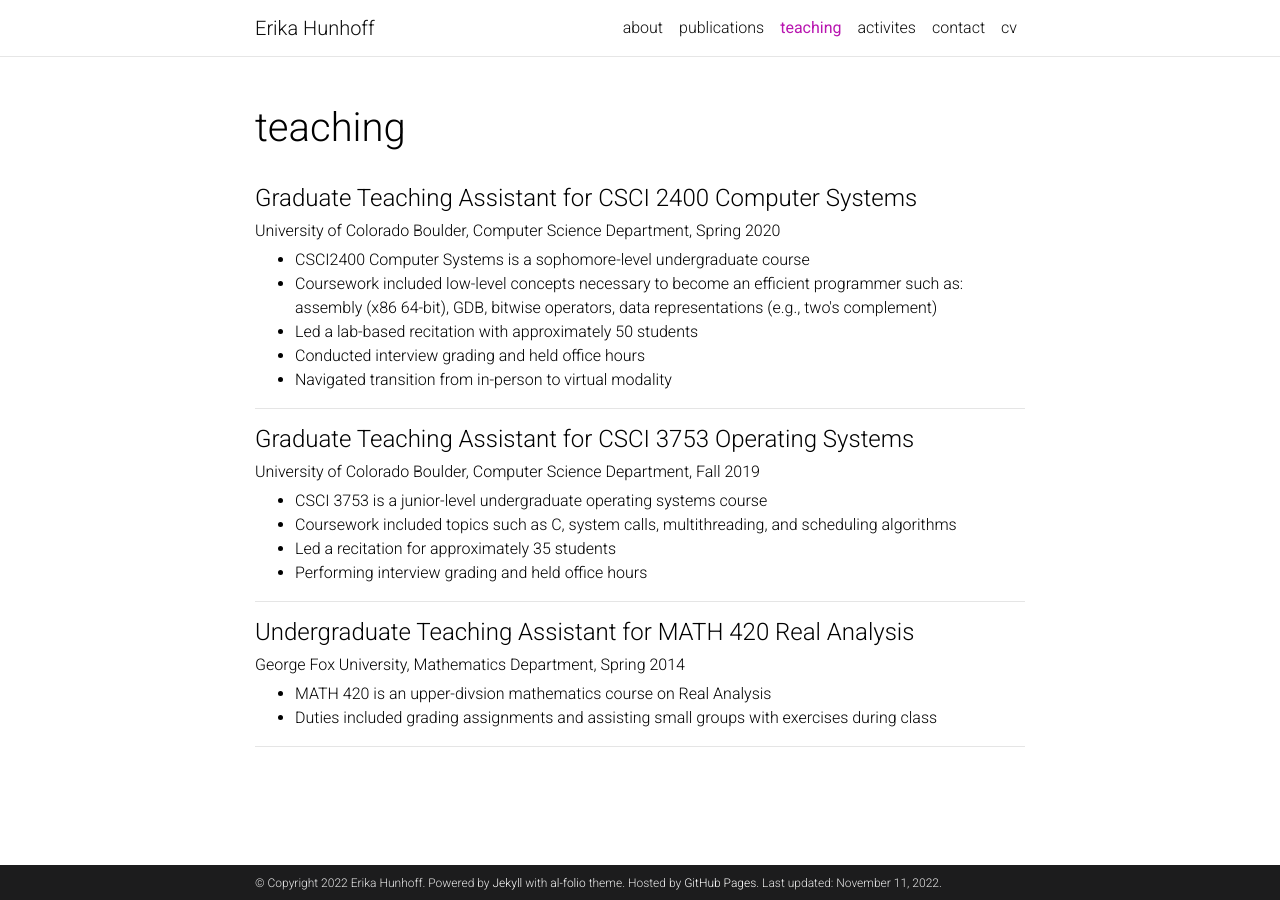
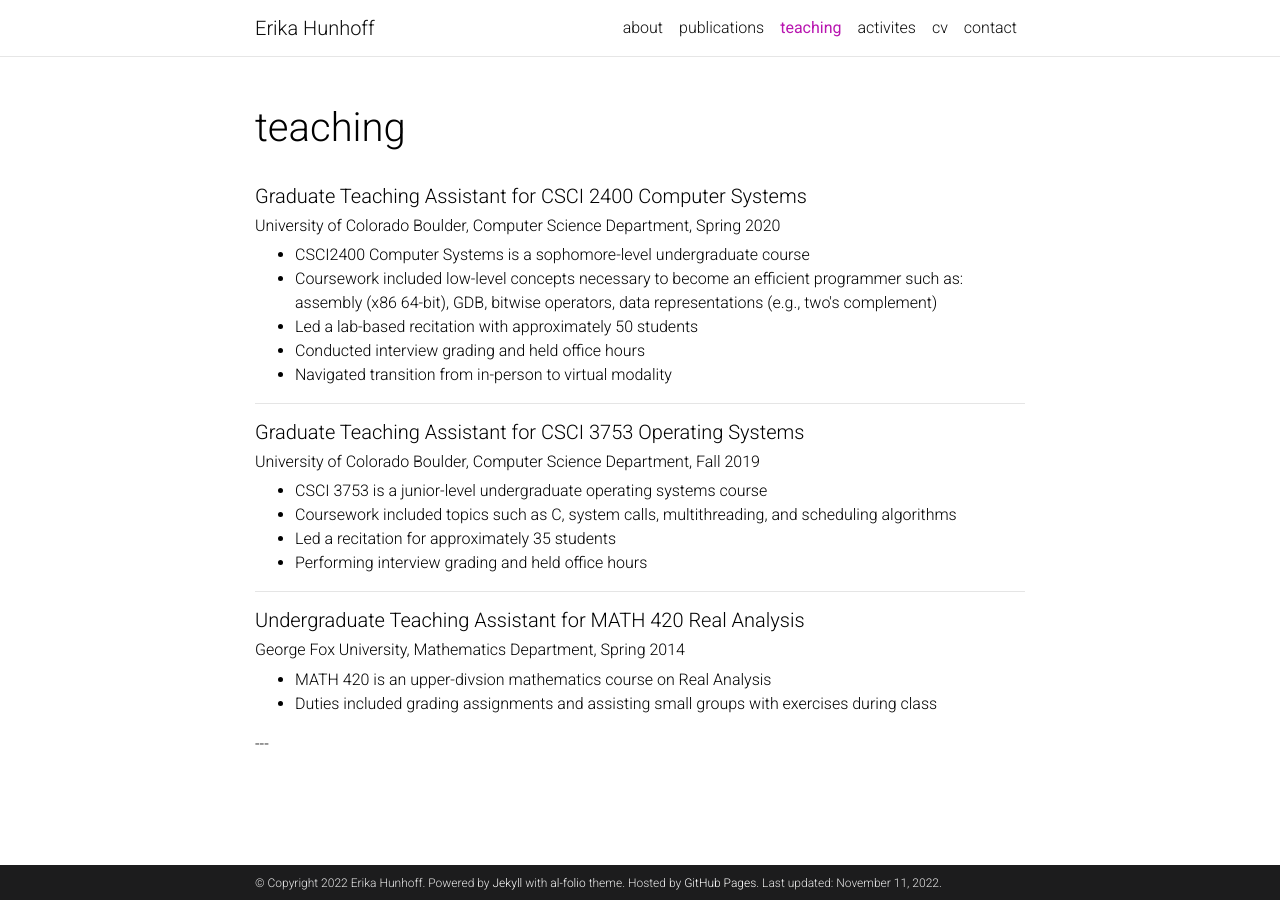
Before and after one commit to hunhoffe/hunhoffe.github.io, a Jekyll site: the page built from _pages/teaching.md, in a window 1280 px wide. Built offline with Jekyll 4.4.1, drawn with Linux system fonts in a browser that asks for light colours; comment, search, counter and statistics services are not loaded; a style sheet for code colours, icons or effects is not loaded.

```diff
--- a/_pages/teaching.md
+++ b/_pages/teaching.md
@@ -7,8 +7,8 @@ nav_order: 2
 socials: true
 ---
 
-#### Graduate Teaching Assistant for CSCI 2400 Computer Systems
-###### University of Colorado Boulder, Computer Science Department, Spring 2020
+<h5>Graduate Teaching Assistant for CSCI 2400 Computer Systems</h5>
+<h6>University of Colorado Boulder, Computer Science Department, Spring 2020</h6>
 
 <ul>
     <li>CSCI2400 Computer Systems is a sophomore-level undergraduate course</li>
@@ -18,10 +18,10 @@ socials: true
     <li>Navigated transition from in-person to virtual modality</li>
 </ul>
 
-***
+---
 
-#### Graduate Teaching Assistant for CSCI 3753 Operating Systems
-###### University of Colorado Boulder, Computer Science Department, Fall 2019
+<h5>Graduate Teaching Assistant for CSCI 3753 Operating Systems</h5>
+<h6>University of Colorado Boulder, Computer Science Department, Fall 2019</h6>
 
 <ul>
     <li>CSCI 3753 is a junior-level undergraduate operating systems course</li>
@@ -30,10 +30,10 @@ socials: true
     <li>Performing interview grading and held office hours</li>
 </ul>
 
-***
+---
 
-#### Undergraduate Teaching Assistant for MATH 420 Real Analysis
-###### George Fox University, Mathematics Department, Spring 2014
+<h5>Undergraduate Teaching Assistant for MATH 420 Real Analysis<h5>
+<h6>George Fox University, Mathematics Department, Spring 2014</h6>
 
 <ul>
     <li>MATH 420 is an upper-divsion mathematics course on Real Analysis</li>
```
Also changed, not shown: _pages/contact.md (+1 -1 lines).
